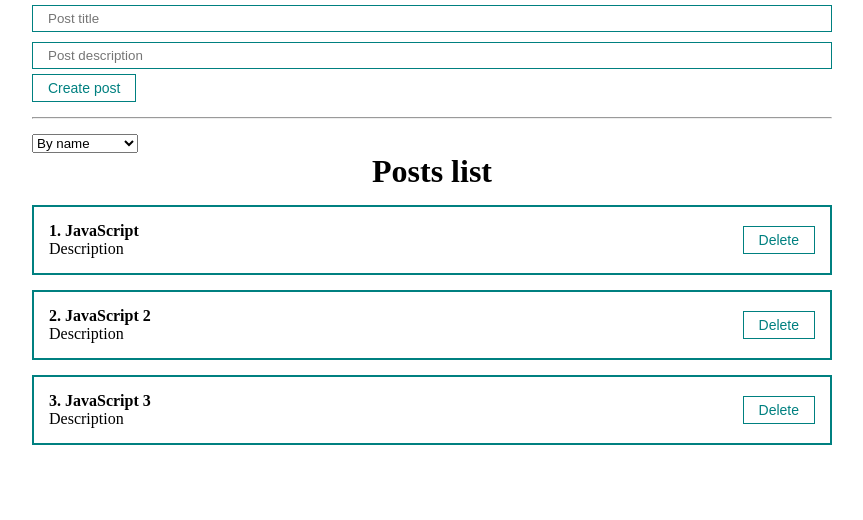
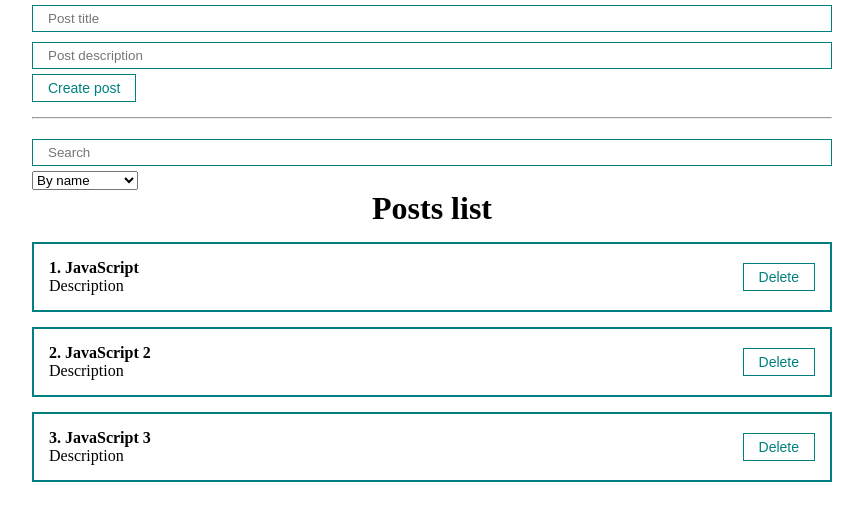
Before and after one commit to Nagori66/react-to-do, a React (Create React App) app: page / in a window 1280 px wide. Shown: the top 520 px of the page, without its empty margins (208-1071 px from the left). Built offline with nearby package versions, Linux system fonts and the light colour scheme.

Commit message:
search posts

```diff
--- a/src/App.js
+++ b/src/App.js
@@ -1,8 +1,8 @@
-import React, { useState } from "react";
+import React, { useState, useMemo } from "react";
 import "./styles/App.css"
 import PostList from "./components/PostList";
 import PostForm from "./components/PostForm";
-import MySelect from "./components/UI/select/MySelect";
+import PostFilter from "./components/PostFilter";
 
 function App() {
   const [posts, setPosts] = useState([
@@ -11,7 +11,19 @@
     {id: 3, title: 'JavaScript 3', body: 'Description'}
   ])
 
-  const [selectedSort, setSelectedSort] = useState('')
+  const [filter, setFilter] = useState({sort: '', query: ''})
+
+  const sortedPosts = useMemo(() => {
+    console.log('Function getSortedPosts worked')
+    if (filter.sort) {
+      return [...posts].sort((a, b) => a[filter.sort].localeCompare(b[filter.sort]))
+    }
+    return posts
+  }, [filter.sort, posts])
+
+  const sortedAndSearchedPosts = useMemo(() => {
+    return sortedPosts.filter(post => post.title.toLowerCase().includes(filter.query.toLowerCase()))
+  }, [filter.query, sortedPosts])
 
   const createPost = (newPost) => {
     setPosts([...posts, newPost])
@@ -21,34 +33,15 @@
     setPosts(posts.filter(p => p.id !== post.id))
   }
 
-  const sortPost = (sort) => {
-    setSelectedSort(sort)
-    setPosts([...posts].sort((a, b) => a[sort].localeCompare(b[sort])))
-  }
-
   return (
     <div className="App">
       <PostForm create={createPost} />
       <hr style={{margin: '15px 0'}} />
-      <div>
-        <MySelect
-          value={selectedSort}
-          onChange={sortPost}
-          defaultValue="Sort"
-          options={[
-            {value: 'title', name: 'By name'},
-            {value: 'body', name: 'By description'}
-          ]}
-        />
-      </div>
-      {posts.length
-        ?
-        <PostList remove={removePost} posts={posts} title="Posts list" />
-        :
-        <h1 style={{textAlign: 'center'}}>
-          No posts
-        </h1>
-      }
+      <PostFilter
+        filter={filter}
+        setFilter={setFilter}
+      />
+      <PostList remove={removePost} posts={sortedAndSearchedPosts} title="Posts list" />
 
     </div>
   );
--- /dev/null
+++ b/src/components/PostFilter.jsx
@@ -0,0 +1,26 @@
+import React from "react";
+import MyInput from "./UI/input/MyInput";
+import MySelect from "./UI/select/MySelect";
+
+const PostFilter = ({ filter, setFilter }) => {
+    return (
+        <div>
+            <MyInput
+                placeholder='Search'
+                value={filter.query}
+                onChange={e => setFilter({...filter, query: e.target.value})}
+            />
+            <MySelect
+                value={filter.sort}
+                onChange={selectedSort => setFilter({...filter, sort: selectedSort})}
+                defaultValue="Sort"
+                options={[
+                  {value: 'title', name: 'By name'},
+                  {value: 'body', name: 'By description'}
+                ]}
+            />
+      </div>
+    )
+}
+
+export default PostFilter
--- a/src/components/PostList.jsx
+++ b/src/components/PostList.jsx
@@ -2,6 +2,11 @@
 import PostItem from "./PostItem";
 
 const PostList = ({ posts, title, remove }) => {
+    if (!posts.length) {
+        return (
+            <h1 style={{textAlign: 'center'}}>No posts</h1>
+        )
+    }
     return (
         <div>
             <h1 style={{textAlign: 'center'}}>
```
